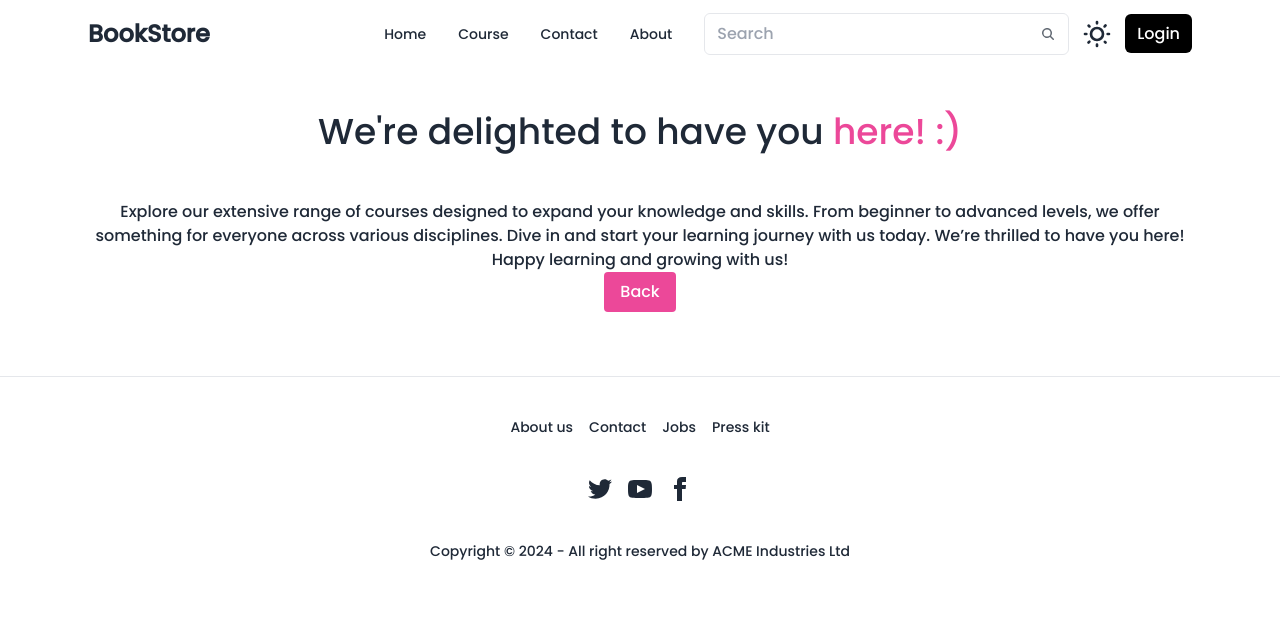
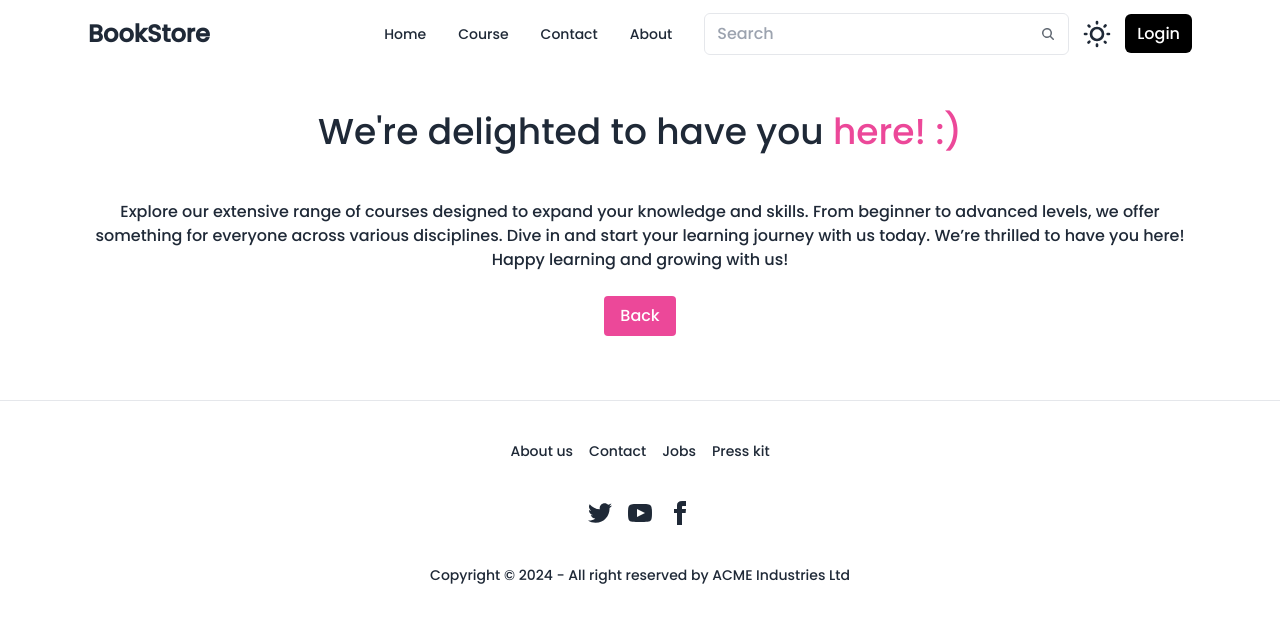
Before and after one commit to sourav755/Book-Store, a React (Vite) app in the folder Frontend/: page /course in a window 1280 px wide. Shown: the top 622 px of the page. Built offline with nearby package versions, Linux system fonts and the light colour scheme.

Commit message:
cards issue not rectified

```diff
--- a/Frontend/src/components/Course.jsx
+++ b/Frontend/src/components/Course.jsx
@@ -1,4 +1,6 @@
 import React from "react";
+import list from "../../public/list.json";
+import Cards from "./Cards";
 
 function Course() {
   return (
@@ -16,9 +18,15 @@ function Course() {
             your learning journey with us today. We’re thrilled to have you
             here! Happy learning and growing with us!
           </p>
-          <button className="bg-pink-500 text-white px-4 py-2 video -bath rounded">
+          <button className="mt-6 bg-pink-500 text-white px-4 py-2 video -bath rounded">
             Back
           </button>
+        </div>
+
+        <div>
+          {list.map((item) => {
+            <Cards key={item.id} item={item}></Cards>;
+          })}
         </div>
       </div>
     </>
```
